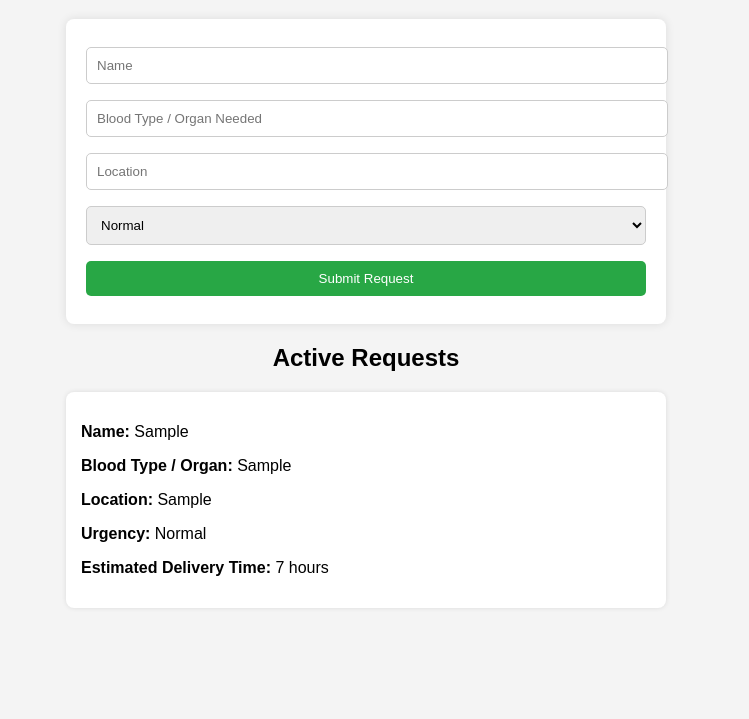
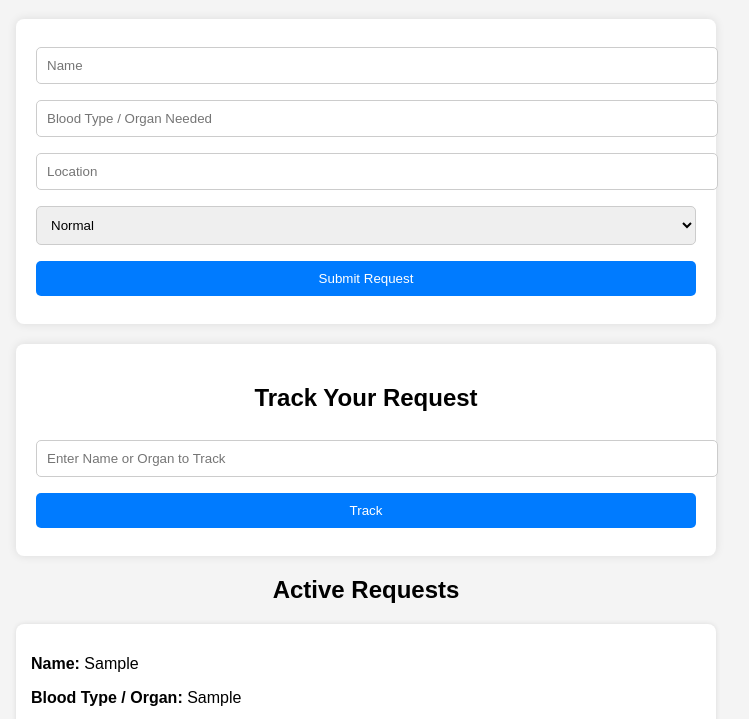
Before and after one commit to gowthamrajana/organ-connect, a plain HTML site: page index.html in a window 1280 px wide. Both pictures are taken after typing "Sample", "Sample", "Sample" into the empty fields and a click on the button "Submit Request". Shown: the part 81-800 px from the top of the page, without its empty margins (274-1023 px from the left). Drawn offline with Linux system fonts and the light colour scheme.

Commit message:
Add files via upload

```diff
--- a/index.html
+++ b/index.html
@@ -1,13 +1,13 @@
 <!DOCTYPE html>
 <html lang="en">
 <head>
-    <meta charset="UTF-8">
-    <meta name="viewport" content="width=device-width, initial-scale=1.0">
+  <meta charset="UTF-8" />
+  <meta name="viewport" content="width=device-width, initial-scale=1.0"/>
   <title>Organ & Blood Donation Platform</title>
   <style>
     body {
       font-family: Arial, sans-serif;
-            max-width: 600px;
+      max-width: 700px;
       margin: auto;
       padding: 20px;
       background-color: #f4f4f4;
@@ -15,11 +15,12 @@
     h1, h2 {
       text-align: center;
     }
-        form {
+    form, .tracker {
       background: white;
       padding: 20px;
+      margin-top: 20px;
       border-radius: 8px;
-            box-shadow: 0 0 10px rgba(0, 0, 0, 0.1);
+      box-shadow: 0 0 10px rgba(0,0,0,0.1);
     }
     input, select, button {
       width: 100%;
@@ -29,7 +30,7 @@
       border-radius: 5px;
     }
     button {
-            background: #28a745;
+      background: #007bff;
       color: white;
       border: none;
       cursor: pointer;
@@ -39,7 +40,12 @@
       padding: 15px;
       margin-top: 10px;
       border-radius: 8px;
-            box-shadow: 0 0 5px rgba(0, 0, 0, 0.1);
+      box-shadow: 0 0 5px rgba(0,0,0,0.1);
+    }
+    .status {
+      margin-top: 5px;
+      font-weight: bold;
+      color: green;
     }
   </style>
 </head>
@@ -47,6 +53,7 @@
 
   <h1>Organ & Blood Donation Platform</h1>
 
+  <!-- Form for New Request -->
   <form id="donationForm">
     <input type="text" id="name" placeholder="Name" required>
     <input type="text" id="bloodType" placeholder="Blood Type / Organ Needed" required>
@@ -58,40 +65,88 @@
     <button type="submit">Submit Request</button>
   </form>
 
+  <!-- Tracking Section -->
+  <div class="tracker">
+    <h2>Track Your Request</h2>
+    <input type="text" id="trackInput" placeholder="Enter Name or Organ to Track">
+    <button onclick="trackRequest()">Track</button>
+    <div id="trackResult"></div>
+  </div>
+
   <h2>Active Requests</h2>
   <div id="requestsList"></div>
 
   <script>
+    const requests = [];
+
     document.getElementById("donationForm").addEventListener("submit", function(event) {
       event.preventDefault();
 
-            // Get user input values
-            let name = document.getElementById("name").value;
-            let bloodType = document.getElementById("bloodType").value;
-            let location = document.getElementById("location").value;
-            let urgency = document.getElementById("urgency").value;
+      const name = document.getElementById("name").value;
+      const bloodType = document.getElementById("bloodType").value;
+      const location = document.getElementById("location").value;
+      const urgency = document.getElementById("urgency").value;
 
-            // Calculate estimated delivery time
-            let baseTime = Math.floor(Math.random() * 5) + 1; // Simulated time in hours
-            let deliveryTime = (urgency === "Emergency") ? `${baseTime} hours (Prioritized)` : `${baseTime + 2} hours`;
+      const baseTime = Math.floor(Math.random() * 5) + 1;
+      const deliveryTime = urgency === "Emergency" ? `${baseTime} hours (Prioritized)` : `${baseTime + 2} hours`;
 
-            // Create new request entry
-            let requestEntry = document.createElement("div");
-            requestEntry.classList.add("request-card");
-            requestEntry.innerHTML = `
-                <p><strong>Name:</strong> ${name}</p>
-                <p><strong>Blood Type / Organ:</strong> ${bloodType}</p>
-                <p><strong>Location:</strong> ${location}</p>
-                <p><strong>Urgency:</strong> ${urgency}</p>
-                <p><strong>Estimated Delivery Time:</strong> ${deliveryTime}</p>
+      const requestData = {
+        name,
+        bloodType,
+        location,
+        urgency,
+        deliveryTime,
+        matched: false
+      };
+
+      requests.push(requestData);
+      renderRequests();
+      this.reset();
+    });
+
+    function renderRequests() {
+      const container = document.getElementById("requestsList");
+      container.innerHTML = "";
+
+      requests.forEach((req, index) => {
+        const card = document.createElement("div");
+        card.classList.add("request-card");
+        card.innerHTML = `
+          <p><strong>Name:</strong> ${req.name}</p>
+          <p><strong>Blood Type / Organ:</strong> ${req.bloodType}</p>
+          <p><strong>Location:</strong> ${req.location}</p>
+          <p><strong>Urgency:</strong> ${req.urgency}</p>
+          <p><strong>Estimated Delivery Time:</strong> ${req.deliveryTime}</p>
+          <button onclick="markAsMatched(${index})">${req.matched ? "Matched ✅" : "Mark as Matched"}</button>
         `;
+        container.appendChild(card);
+      });
+    }
 
-            // Append new request to the list
-            document.getElementById("requestsList").appendChild(requestEntry);
+    function markAsMatched(index) {
+      requests[index].matched = true;
+      renderRequests();
+    }
 
-            // Clear the form
-            document.getElementById("donationForm").reset();
-        });
+    function trackRequest() {
+      const query = document.getElementById("trackInput").value.trim().toLowerCase();
+      const result = requests.find(req =>
+        req.name.toLowerCase() === query || req.bloodType.toLowerCase() === query
+      );
+
+      const resultDiv = document.getElementById("trackResult");
+      if (result) {
+        resultDiv.innerHTML = `
+          <div class="request-card">
+            <p><strong>Name:</strong> ${result.name}</p>
+            <p><strong>Blood Type / Organ:</strong> ${result.bloodType}</p>
+            <p><strong>Status:</strong> ${result.matched ? "<span class='status'>Match Found ✅</span>" : "Searching..."}</p>
+          </div>
+        `;
+      } else {
+        resultDiv.innerHTML = `<p>No matching request found.</p>`;
+      }
+    }
   </script>
 
 </body>
```
Lines whose indentation alone changed are shown as unchanged.
